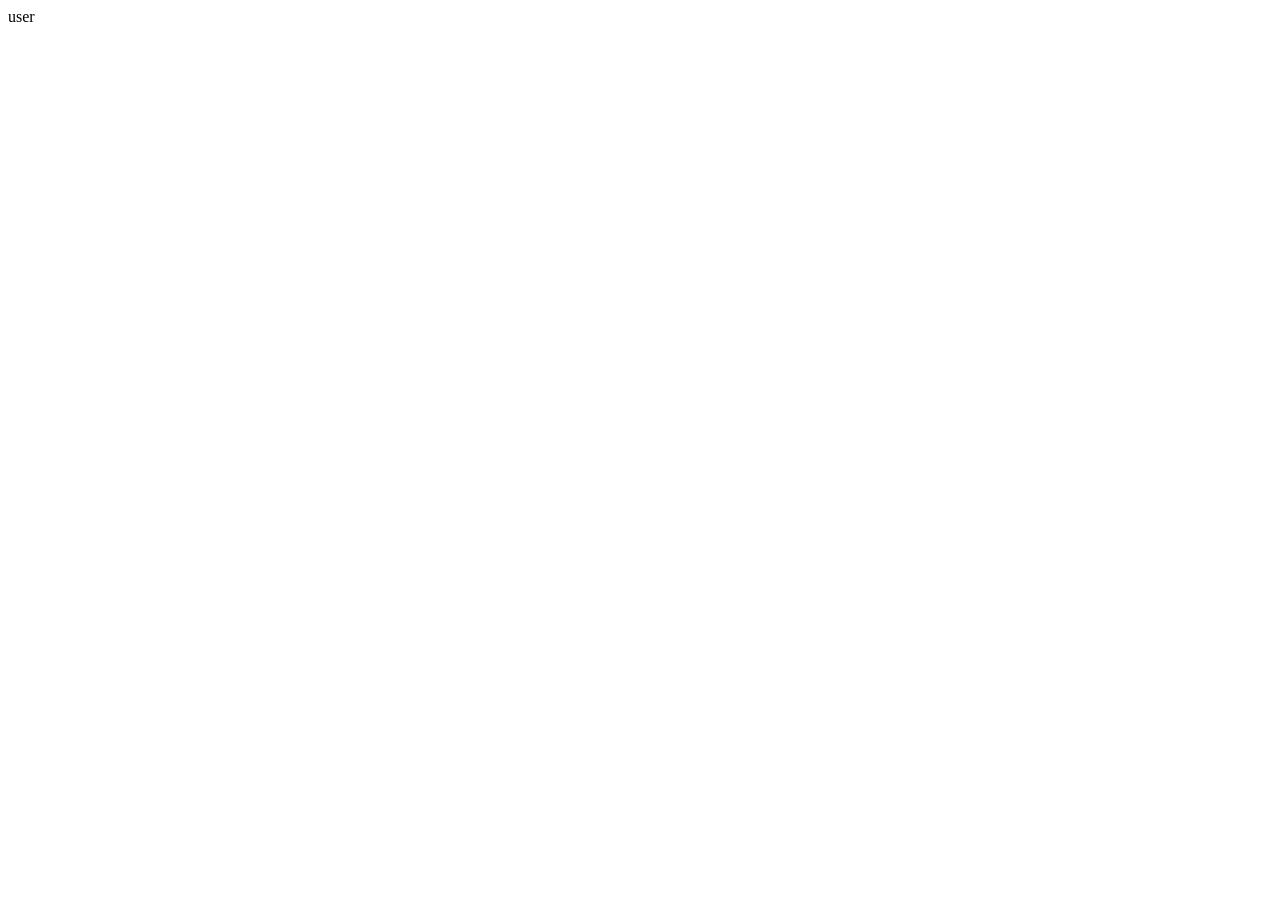
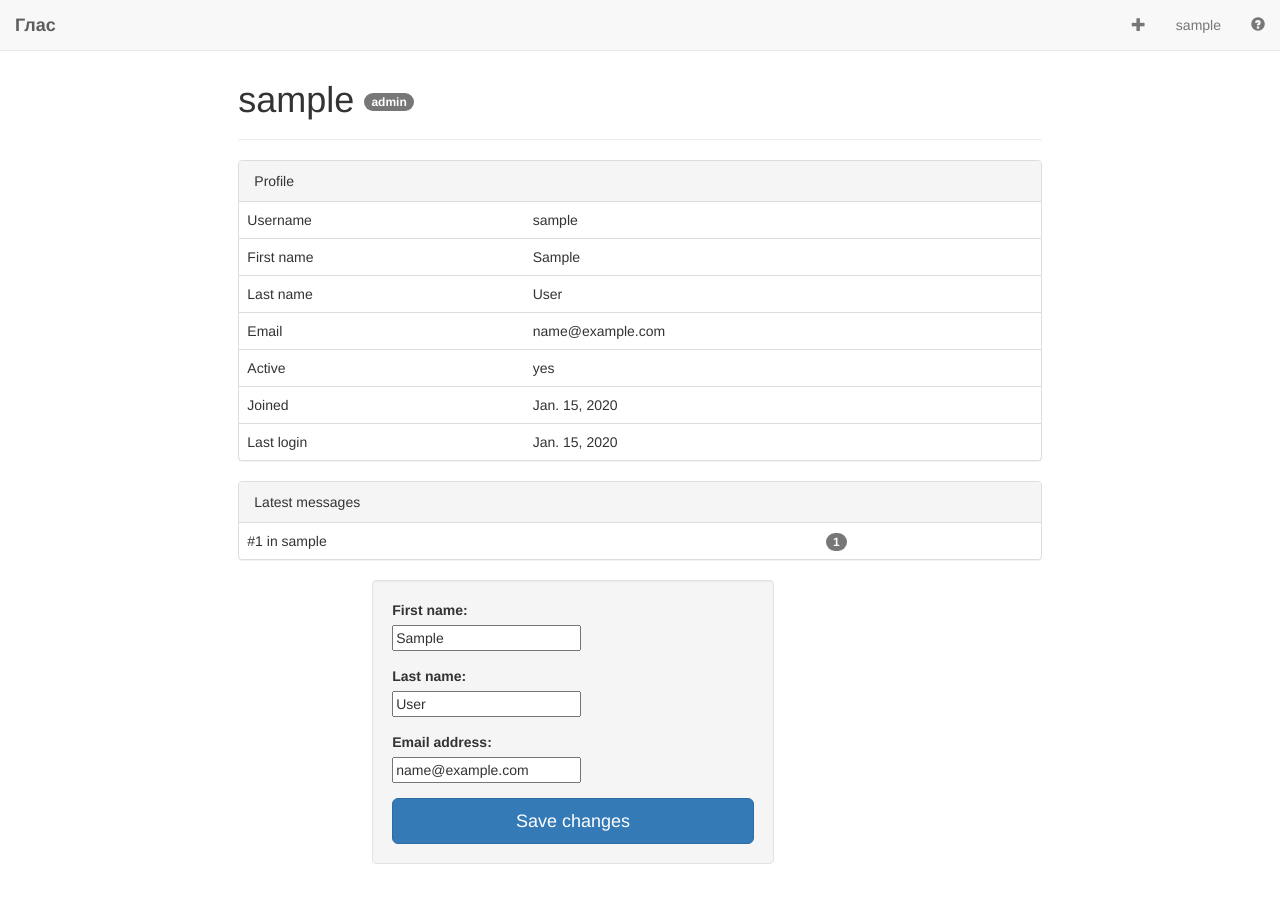
Before and after one commit to mrkkrp/glass, a Django app: a page that uses glass/views.py in a window 1280 px wide. Before the commit the page is almost empty. Before the commit the page ends 22 px from the top, so only its background shows below. Run offline with Django 3.2, Linux system fonts and the light colour scheme; a user stored in the database is signed in; tables that the repository leaves empty hold one stand-in row (values such as "Sample post"); some libraries are stand-ins or nearby versions.

Commit message:
implemented interface to user profiles

```diff
--- a/glass/forms.py
+++ b/glass/forms.py
@@ -21,6 +21,6 @@ from django.forms.models        import modelform_factory
 from django.contrib.auth.models import User
 from glass.models               import Topic, Message
 
-UserForm  = modelform_factory(User,    exclude=['username','password'])
-TopicForm = modelform_factory(Topic,   fields=['title', 'tags'])
-ModelForm = modelform_factory(Message, fields=['content'])
+UserForm = modelform_factory(User, fields=['first_name','last_name','email'])
+TopicForm = modelform_factory(Topic, fields=['title', 'tags'])
+MessageForm = modelform_factory(Message, fields=['content'])
--- a/glass/views.py
+++ b/glass/views.py
@@ -19,8 +19,11 @@
 
 from django.contrib.auth.decorators import login_required
 from django.http                    import HttpResponse
-from django.shortcuts               import render
+from django.shortcuts               import render, redirect, get_object_or_404
 from django.views.decorators.http   import require_GET, require_POST
+
+from glass.forms  import UserForm, TopicForm, MessageForm
+from glass.models import User, Tag, Topic, Message
 
 def index(request):
     """
@@ -72,7 +75,22 @@ def get_topic(request):
 
 @login_required
 def user(request, username):
-    return HttpResponse("user")
+    """
+    User profile.
+
+    Every registered user can see all profiles, but only his own profile is
+    editable for him. This page also displays latest messages authored by
+    the user.
+    """
+    user = get_object_or_404(User, username=username)
+    latest_msgs = Message.objects.order_by('-created')[:5]
+    context = {'this_user': user, 'latest_msgs': latest_msgs}
+    if request.user == user:
+        if request.method == 'GET':
+            context['form'] = UserForm(instance=user)
+        if request.method == 'POST':
+            UserForm(request.POST, instance=user).save()
+    return render(request, 'glass/user.html', context=context)
 
 @require_POST
 def msg_post(request):
--- a/templates/glass/base.html
+++ b/templates/glass/base.html
@@ -55,12 +55,12 @@
               <ul class="dropdown-menu" aria-labelledby="dropdownMenu1">
                 <li>
                   <a href="{% url 'user' user.username %}">
-                    My Profile
+                    Your profile
                   </a>
                 </li>
                 <li>
                   <a href="{% url 'auth_password_change' %}">
-                    Change Password
+                    Change password
                   </a>
                 </li>
                 <li role="separator" class="divider"></li>
--- /dev/null
+++ b/templates/glass/user.html
@@ -0,0 +1,77 @@
+{% extends 'glass/base.html' %}
+{% load staticfiles %}
+{% load humanize %}
+{% block title %}
+{{ this_user.username }}
+{% endblock title %}
+
+{% block title_stuff %}
+{% if this_user.is_superuser %}
+<span class="badge" id="admin_badge">admin</span>
+{% else %}
+{% if this_user.is_stuff %}
+<span class="badge" id="staff_badge">staff</span>
+{% endif %}
+{% endif %}
+
+{% endblock title_stuff %}
+
+{% block content %}
+
+<div class="panel panel-default">
+  <div class="panel-heading">Profile</div>
+  <table class="table">
+    <tr><td>Username</td><td>{{ this_user.username }}</td></tr>
+    {% if this_user.first_name %}
+    <tr><td>First name</td><td>{{ this_user.first_name }}</td></tr>
+    {% endif %}
+    {% if this_user.last_name %}
+    <tr><td>Last name</td><td>{{ this_user.last_name }}</td></tr>
+    {% endif %}
+    {% if this_user.email %}
+    <tr><td>Email</td><td>{{ this_user.email }}</td></tr>
+    {% endif %}
+    <tr><td>Active</td><td>{{ this_user.is_active|yesno }}</td></tr>
+    <tr><td>Joined</td><td>{{ this_user.date_joined|naturalday }}</td></tr>
+    <tr><td>Last login</td><td>{{ this_user.last_login|naturalday }}</td></tr>
+  </table>
+</div>
+
+<div class="panel panel-default">
+  <table class="table">
+    <div class="panel-heading">Latest messages</div>
+    {% for message in latest_msgs %}
+    <tr>
+      <td>#{{ message.id }} in {{ message.topic }}</td>
+      <td><span class="badge">{{ message.likes }}</span></td>
+    </tr>
+    {% empty %}
+    <tr>
+      <td>
+        {% if this_user == user %}
+        You haven't posted anything yet.
+        {% else %}
+        This user hasn't posted anything yet.
+        {% endif %}
+      </td>
+    </tr>
+    {% endfor %}
+  </table>
+</div>
+
+{% if form %}
+<div class="well col-md-6 col-md-offset-2">
+  <form role="form" method="post" action=".">
+    {% csrf_token %}
+
+    {% include 'generic-fields.html' %}
+
+    <button class="btn btn-lg btn-primary btn-block"
+            type="submit" value="Submit">
+      Save changes
+    </button>
+  </form>
+</div>
+{% endif %}
+
+{% endblock content %}
```
